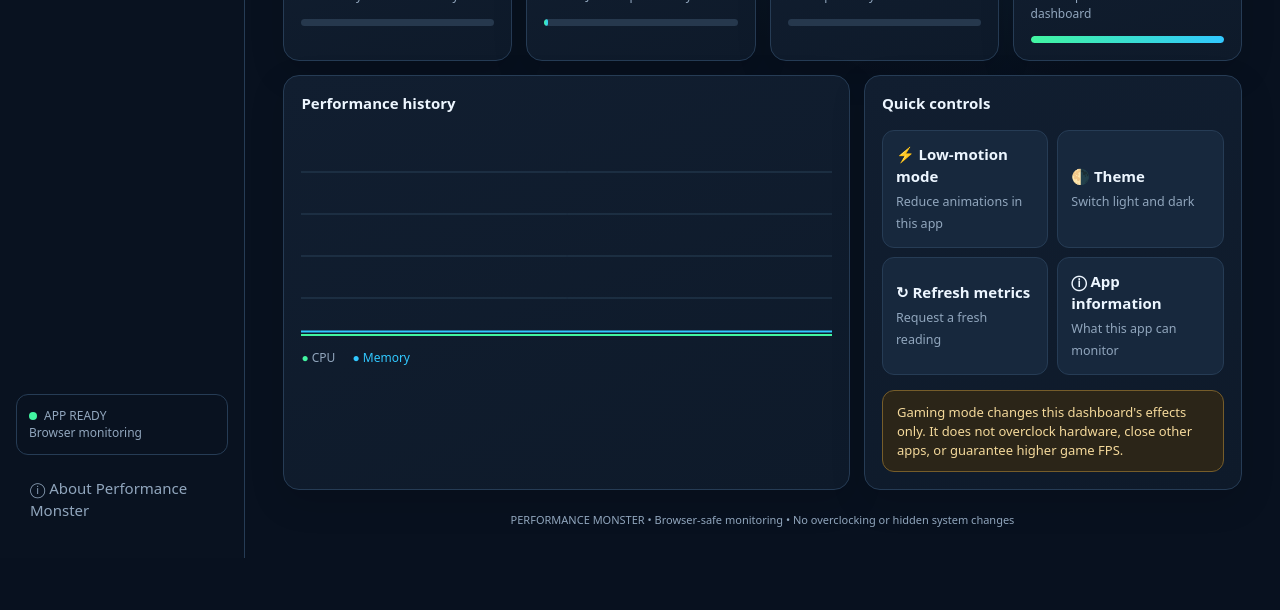
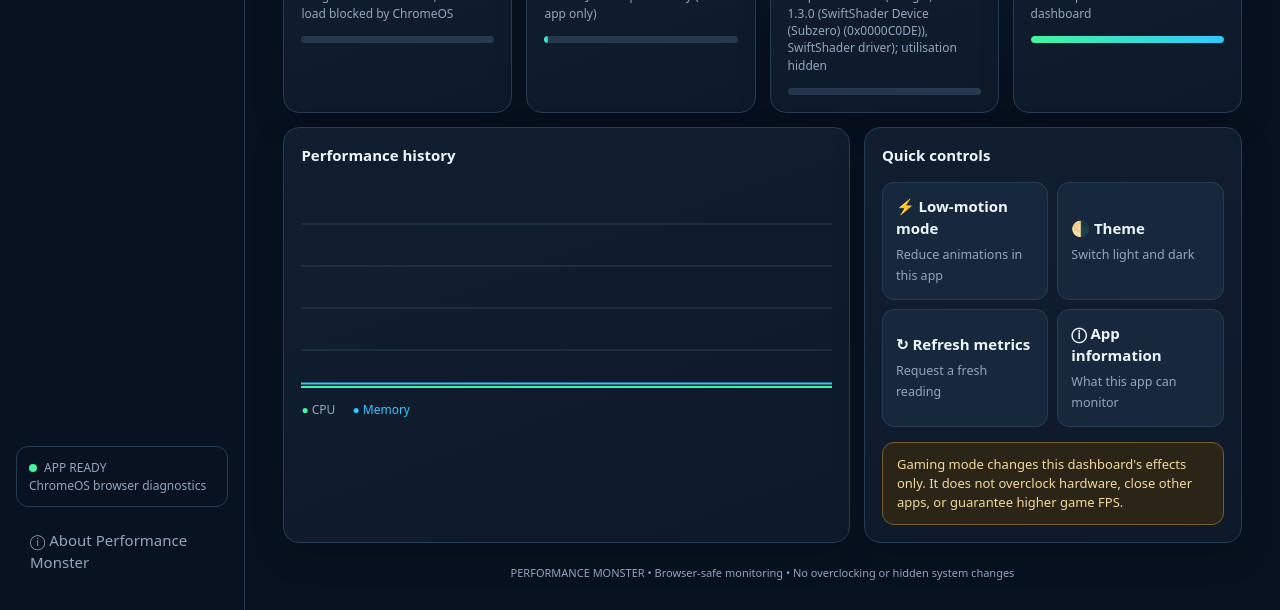
Before and after one commit to gthyfgjdfhgdr/performance-monster, a plain HTML site: page index.html in a window 1280 px wide. Shown: the part 390-1000 px from the top of the page. Before the commit the page ends 948 px from the top, so only its background shows below. Drawn offline with Linux system fonts and the light colour scheme.

Commit message:
Update index.html

```diff
--- a/index.html
+++ b/index.html
@@ -6,7 +6,6 @@
 <meta name="theme-color" content="#08111f">
 <title>Performance Monster</title>
 <link rel="manifest" href="manifest.webmanifest">
-<link rel="icon" type="image/png" sizes="192x192" href="icons/icon-192.png">
 <style>
 :root{--bg:#08111f;--panel:#111e30;--panel2:#17283d;--text:#edf6ff;--muted:#91a6bd;--accent:#42f5a1;--accent2:#31c8ff;--border:#263c55;--danger:#ff6b78}
 *{box-sizing:border-box}body{margin:0;background:radial-gradient(circle at 75% 0%,#14334a 0,transparent 35%),var(--bg);color:var(--text);font:15px/1.45 system-ui,Segoe UI,Arial,sans-serif}
@@ -51,9 +50,9 @@ body.low-motion *,body.low-motion *:before,body.low-motion *:after{animation:non
  <section class="page active" id="dashboard">
   <div class="hero"><div><div class="eyebrow">MONSTER CONTROL</div><h2>Your performance command centre</h2><p id="heroText">Monitoring this app and the information your browser makes available.</p></div><button class="btn primary" id="quickGame">Enable gaming mode</button></div>
   <div class="grid">
-   <div class="card"><div class="metric-head"><span>CPU LOAD</span><span class="metric-icon">🧠</span></div><div class="metric-value" id="cpuValue">—</div><div class="metric-sub" id="cpuSub">System data unavailable</div><div class="bar"><i id="cpuBar"></i></div></div>
+   <div class="card"><div class="metric-head"><span>CPU LOAD</span><span class="metric-icon">🧠</span></div><div class="metric-value" id="cpuValue">—</div><div class="metric-sub" id="cpuSub">Checking browser-accessible CPU information…</div><div class="bar"><i id="cpuBar"></i></div></div>
    <div class="card"><div class="metric-head"><span>MEMORY USED</span><span class="metric-icon">▤</span></div><div class="metric-value" id="ramValue">—</div><div class="metric-sub" id="ramSub">System data unavailable</div><div class="bar"><i id="ramBar"></i></div></div>
-   <div class="card"><div class="metric-head"><span>GPU LOAD</span><span class="metric-icon">▧</span></div><div class="metric-value" id="gpuValue">—</div><div class="metric-sub" id="gpuSub">Not exposed by browser</div><div class="bar"><i id="gpuBar"></i></div></div>
+   <div class="card"><div class="metric-head"><span>GPU LOAD</span><span class="metric-icon">▧</span></div><div class="metric-value" id="gpuValue">—</div><div class="metric-sub" id="gpuSub">Checking browser-accessible graphics information…</div><div class="bar"><i id="gpuBar"></i></div></div>
    <div class="card"><div class="metric-head"><span>APP FPS</span><span class="metric-icon">⚡</span></div><div class="metric-value" id="fpsValue">—</div><div class="metric-sub">Frames per second in this dashboard</div><div class="bar"><i id="fpsBar"></i></div></div>
   </div>
   <div class="lower">
@@ -72,13 +71,15 @@ body.low-motion *,body.low-motion *:before,body.low-motion *:after{animation:non
   <div class="card info-list">
    <div class="info-row"><span>Platform</span><strong id="platform">—</strong></div>
    <div class="info-row"><span>Operating system</span><strong id="os">—</strong></div>
-   <div class="info-row"><span>Processor</span><strong id="processor">—</strong></div>
+   <div class="info-row"><span>Processor information</span><strong id="processor">—</strong></div>
+   <div class="info-row"><span>Logical CPU cores (if exposed)</span><strong id="cpuCores">—</strong></div>
+   <div class="info-row"><span>Graphics renderer (if exposed)</span><strong id="gpuInfo">—</strong></div>
    <div class="info-row"><span>Total memory</span><strong id="totalMemory">—</strong></div>
    <div class="info-row"><span>Browser / runtime</span><strong id="runtime">—</strong></div>
    <div class="info-row"><span>Screen resolution</span><strong id="resolution">—</strong></div>
    <div class="info-row"><span>Online status</span><strong id="online">—</strong></div>
   </div>
-  <div class="notice">In Chrome or on a Chromebook, the browser intentionally hides detailed CPU/GPU readings. The Windows desktop version can show more system information through its local monitoring module.</div>
+  <div class="notice">ChromeOS does not provide ordinary web apps with live CPU or GPU utilisation percentages. This app reports only hardware details that Chrome actually exposes; it will not invent load percentages.</div>
  </section>
 
  <section class="page" id="tools">
@@ -109,6 +110,8 @@ const $=id=>document.getElementById(id);
 let lowMotion=false,dark=true,gameMode=false,refreshTimer=null,refreshMs=2000;
 const historyData=[];
 let fps=0,frames=0,lastFrame=performance.now();
+function getGraphicsInfo(){try{const c=document.createElement('canvas');const gl=c.getContext('webgl')||c.getContext('experimental-webgl');if(!gl)return 'WebGL unavailable';const ext=gl.getExtension('WEBGL_debug_renderer_info');if(!ext)return 'Renderer details hidden by browser';return gl.getParameter(ext.UNMASKED_RENDERER_WEBGL)||'Renderer details unavailable'}catch(e){return 'Graphics details unavailable'}}
+function getCpuCores(){return navigator.hardwareConcurrency ? navigator.hardwareConcurrency+' logical cores reported' : 'Not exposed by browser'}
 function setMetric(id,bar,value,sub){$(id).textContent=value;$(bar).style.width=(Number.isFinite(parseFloat(value))?Math.max(0,Math.min(100,parseFloat(value))):0)+'%';}
 function drawChart(){const c=$('chart'),ctx=c.getContext('2d'),r=c.getBoundingClientRect(),dpr=window.devicePixelRatio||1;c.width=Math.max(1,r.width*dpr);c.height=Math.max(1,r.height*dpr);ctx.scale(dpr,dpr);const w=r.width,h=r.height;ctx.clearRect(0,0,w,h);ctx.strokeStyle='#294057';ctx.lineWidth=1;for(let i=1;i<5;i++){ctx.beginPath();ctx.moveTo(0,h*i/5);ctx.lineTo(w,h*i/5);ctx.stroke()}function line(key,color){const vals=historyData.map(x=>x[key]);if(vals.length<2)return;ctx.strokeStyle=color;ctx.lineWidth=2;ctx.beginPath();vals.forEach((v,i)=>{const x=i/(Math.max(1,vals.length-1))*w,y=h-(v/100)*(h-10)-5;i?ctx.lineTo(x,y):ctx.moveTo(x,y)});ctx.stroke()}line('cpu','#42f5a1');line('ram','#31c8ff')}
 async function readMetrics(){
@@ -121,10 +124,12 @@ async function readMetrics(){
   $('platform').textContent=data.platform||'—';$('os').textContent=(data.distro||data.release||data.platform||'—');$('processor').textContent=data.cpuName||'—';$('totalMemory').textContent=data.memTotalGB?data.memTotalGB.toFixed(1)+' GB':'—';$('source').textContent='Windows system monitoring';$('monitorMode').textContent='Desktop system mode';
  }else{
   const mem=performance.memory;const used=mem?mem.usedJSHeapSize/1048576:null,limit=mem?mem.jsHeapSizeLimit/1048576:null;
-  setMetric('cpuValue','cpuBar','N/A');$('cpuSub').textContent='Blocked by browser security';
-  setMetric('ramValue','ramBar',used!=null?Math.min(100,used/limit*100).toFixed(0)+'%':'N/A');$('ramSub').textContent=used!=null?used.toFixed(1)+' MB JavaScript memory':'Detailed memory unavailable';
-  setMetric('gpuValue','gpuBar','N/A');$('gpuSub').textContent='Not exposed by browser';
-  $('platform').textContent=navigator.platform||'Browser platform';$('os').textContent=navigator.userAgentData?.platform||navigator.platform||'Unknown';$('processor').textContent='Hidden by browser';$('totalMemory').textContent='Hidden by browser';$('source').textContent='Browser monitoring';$('monitorMode').textContent='Browser-safe mode';
+  const cores=navigator.hardwareConcurrency||null;
+  const graphics=getGraphicsInfo();
+  setMetric('cpuValue','cpuBar','N/A');$('cpuSub').textContent=cores ? cores+' logical cores detected; live CPU load blocked by ChromeOS' : 'Live CPU load is not exposed by ChromeOS';
+  setMetric('ramValue','ramBar',used!=null?Math.min(100,used/limit*100).toFixed(0)+'%':'N/A');$('ramSub').textContent=used!=null?used.toFixed(1)+' MB JavaScript memory (this app only)':'Detailed memory unavailable';
+  setMetric('gpuValue','gpuBar','N/A');$('gpuSub').textContent='Graphics: '+graphics+'; utilisation hidden';
+  $('platform').textContent=navigator.platform||'Browser platform';$('os').textContent=navigator.userAgentData?.platform||navigator.platform||'Unknown';$('processor').textContent='Live usage hidden by ChromeOS';$('cpuCores').textContent=getCpuCores();$('gpuInfo').textContent=graphics;$('totalMemory').textContent=navigator.deviceMemory ? 'Approx. '+navigator.deviceMemory+' GB device memory reported' : 'Not exposed by browser';$('source').textContent='ChromeOS browser diagnostics';$('monitorMode').textContent='Browser-safe diagnostics';
  }
  $('fpsValue').textContent=fps;$('fpsTool').textContent=fps;$('fpsBar').style.width=Math.min(100,fps/60*100)+'%';
  $('runtime').textContent=window.monsterAPI?'Performance Monster desktop':'Chrome / compatible browser';$('resolution').textContent=screen.width+' × '+screen.height;$('online').textContent=navigator.onLine?'Online':'Offline';
@@ -143,7 +148,7 @@ $('quickTheme').onclick=()=>setTheme(!dark);$('themeSwitch').onclick=()=>setThem
 $('accentSelect').onchange=e=>document.documentElement.style.setProperty('--accent',e.target.value);
 $('refreshRate').onchange=e=>{refreshMs=Number(e.target.value);schedule()};
 $('refreshBtn').onclick=$('quickRefresh').onclick=$('refreshTool').onclick=async()=>{await readMetrics();$('connection').textContent='UPDATED JUST NOW'};
-$('detectBtn').onclick=()=>{alert(window.monsterAPI?'Desktop monitoring module detected.':'Browser mode: CPU/GPU system metrics are restricted. Install the Windows desktop build for more metrics.')};
+$('detectBtn').onclick=()=>{alert(window.monsterAPI?'Desktop monitoring module detected.':'ChromeOS browser diagnostics detected. CPU/GPU utilisation percentages are not exposed. Available details: '+getCpuCores()+'. Graphics: '+getGraphicsInfo())};
 function about(){alert('Performance Monster is a monitoring dashboard. Browser mode can measure this page’s animation rate and limited JavaScript memory. Windows desktop mode can read CPU and system memory. GPU utilisation depends on hardware and driver support. It does not overclock, boost hardware, or change other apps.')}$('aboutBtn').onclick=$('quickAbout').onclick=about;
 function fpsLoop(t){frames++;if(t-lastFrame>=1000){fps=Math.round(frames*1000/(t-lastFrame));frames=0;lastFrame=t}requestAnimationFrame(fpsLoop)}requestAnimationFrame(fpsLoop);
 window.addEventListener('resize',drawChart);window.addEventListener('online',()=>{$('connection').textContent='ONLINE'});window.addEventListener('offline',()=>{$('connection').textContent='OFFLINE'});
```
